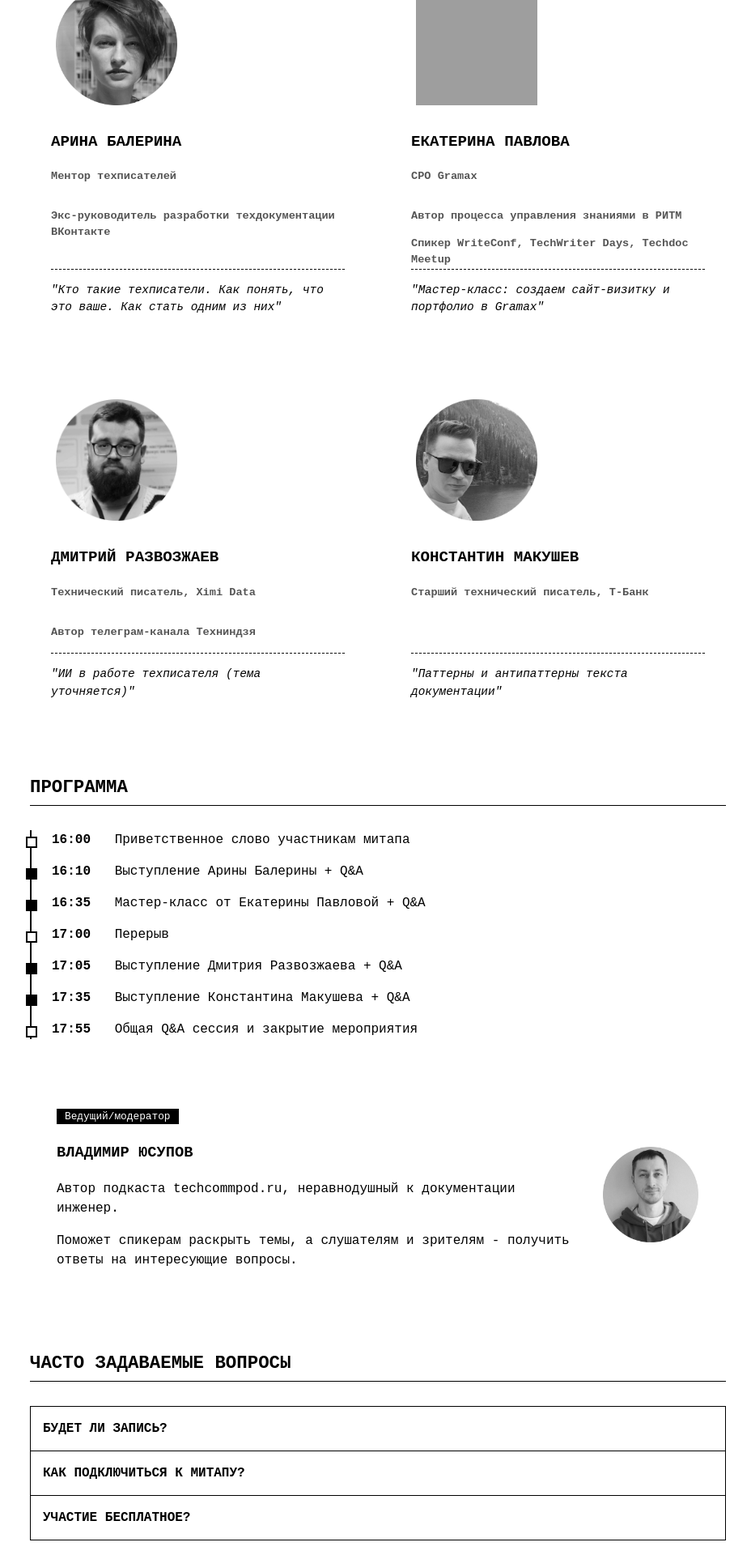
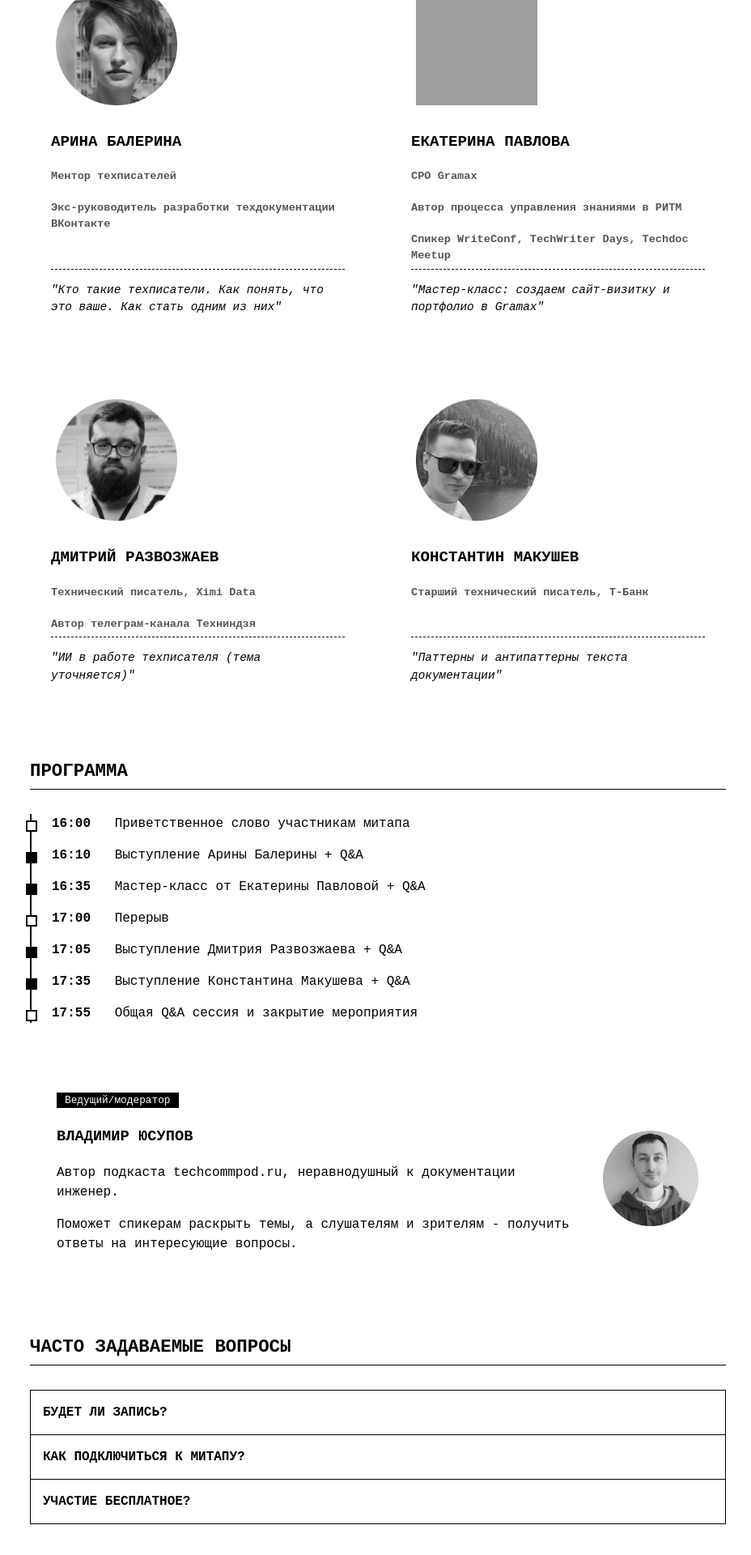
Before and after one commit to techwritex/techcommpod, a Jekyll site: the page built from meetup.md, in a window 1280 px wide. Shown: the part 784-2704 px from the top of the page at 81% size, without its empty margins (173-1101 px from the left). Built offline with Jekyll 4.4.1, drawn with Linux system fonts in a browser that asks for light colours.

Commit message:
meetup page speakers roles descriptions update

```diff
--- a/_layouts/meetup.html
+++ b/_layouts/meetup.html
@@ -208,8 +208,8 @@
         }
         .speaker-img { display: block; width: 150px; height: 150px; filter: grayscale(1); object-fit: cover; }
         .speaker-card h3 { margin: 10px 0 5px; font-size: 1.2rem; text-transform: uppercase; }
-        .role { font-weight: bold; font-size: 0.85rem; margin-bottom: 15px; color: #555; }
-        .role-next { font-weight: bold; font-size: 0.85rem; margin-bottom: 0px; color: #555; }
+        /* .role { font-weight: bold; font-size: 0.85rem; margin-bottom: 15px; color: #555; } */
+        .role { font-weight: bold; font-size: 0.85rem; margin-bottom: 5px; color: #555; }
         .topic {
             margin-top: auto; /* Прижимает тему к низу */
             font-style: italic;
@@ -546,7 +546,7 @@
                     </div>
                     <h3>АРИНА БАЛЕРИНА</h3>
                     <p class="role">Ментор техписателей</p>
-                    <p class="role-next">Экс-руководитель разработки техдокументации ВКонтакте</p>
+                    <p class="role">Экс-руководитель разработки техдокументации ВКонтакте</p>
                     <p class="topic">"Кто такие техписатели. Как понять, что это ваше. Как стать одним из них"</p>
                 </div>
 
@@ -556,8 +556,8 @@
                     </div>
                     <h3>ЕКАТЕРИНА ПАВЛОВА</h3>
                     <p class="role">CPO Gramax</p>
-                    <p class="role-next">Автор процесса управления знаниями в РИТМ</p>
-                    <p class="role-next">Спикер WriteConf, TechWriter Days, Techdoc Meetup</p>
+                    <p class="role">Автор процесса управления знаниями в РИТМ</p>
+                    <p class="role">Спикер WriteConf, TechWriter Days, Techdoc Meetup</p>
                     <p class="topic">"Мастер-класс: создаем сайт-визитку и портфолио в Gramax"</p>
                 </div>
 
```
